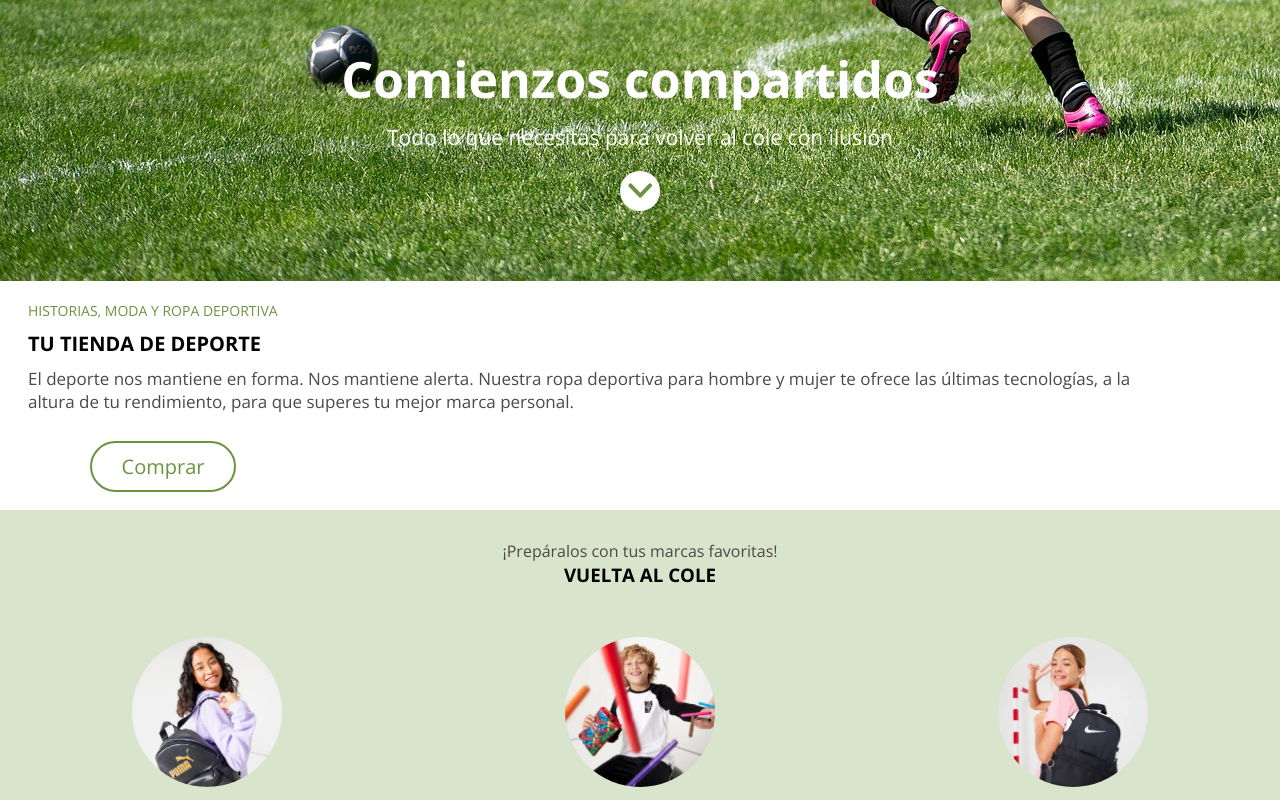
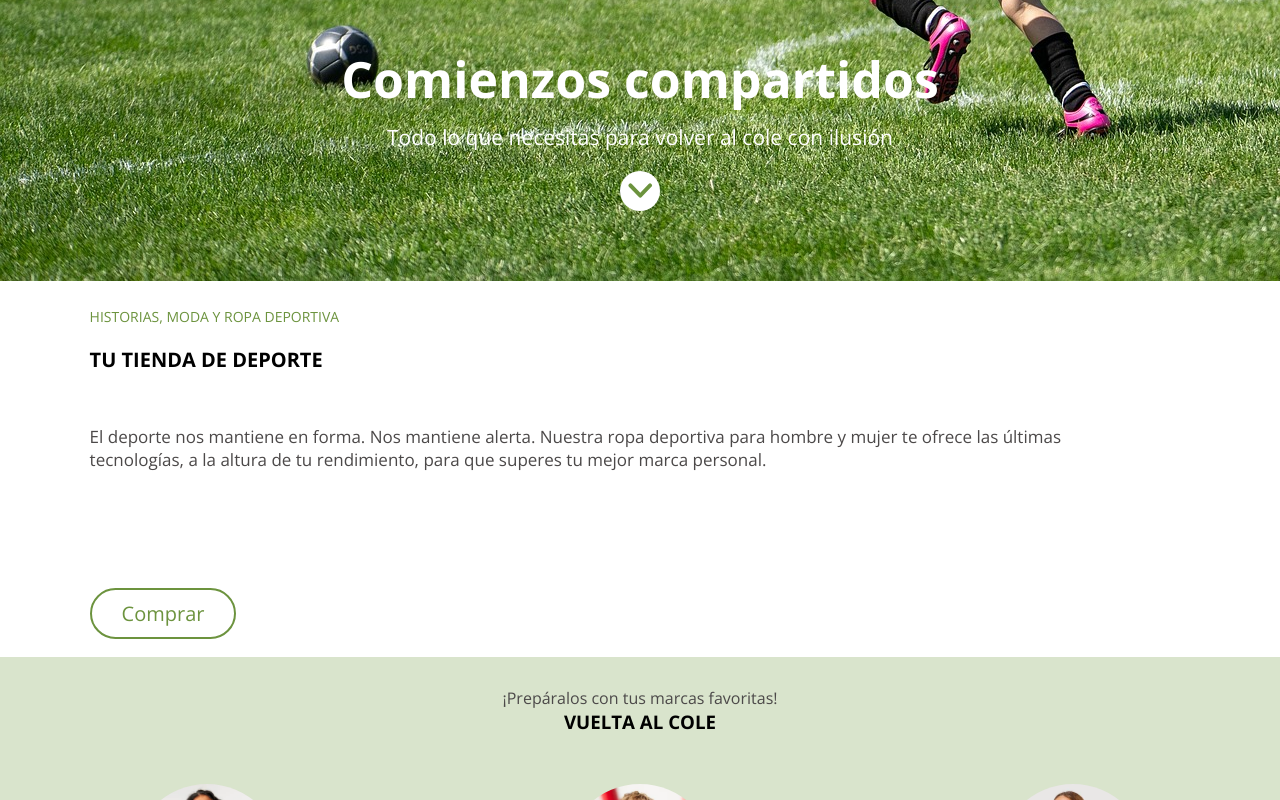
Before and after one commit to Adalab/modulo-1-evaluacion-final-sprietoviciana, a website built with Vite: page src/index.html in a window 1280 px wide. Shown: the part 541-1341 px from the top of the page. Built offline with nearby package versions, Linux system fonts and the light colour scheme.

Commit message:
update text

```diff
--- a/src/scss/layout/_page.scss
+++ b/src/scss/layout/_page.scss
@@ -3,23 +3,24 @@
 }
 
 .aside {
-  padding: 20px;
-  margin-left: 8px;
-  margin-right: 80px;
+
+  padding: 2%;
+  margin-left: 5%;
+  margin-right: 10%;
   &_p {
     color: $principal-color;
     font-size: 14px;
-    margin-bottom: 10px;
+    margin-bottom: 2%;
   }
 }
 .aside_h3 {
   font-size: 20px;
-  margin-bottom: 10px;
+  margin-bottom: 5%;
 }
 .paragraph {
   color: $paragraph-color;
   font-size: 17px;
-  margin-bottom: 20px;
+  margin-bottom: 10%;
 }
 
 .aside_button a {
```
